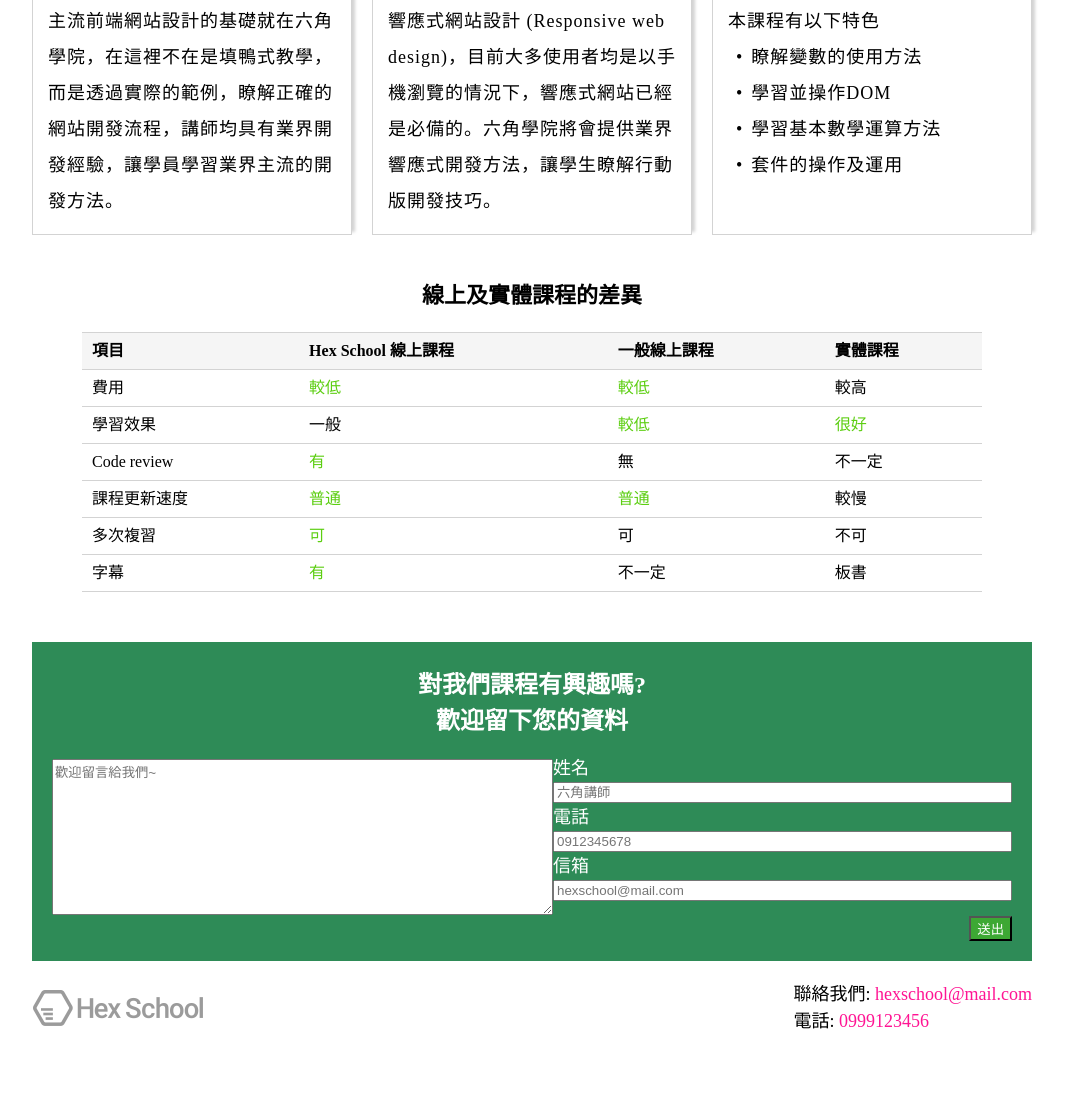
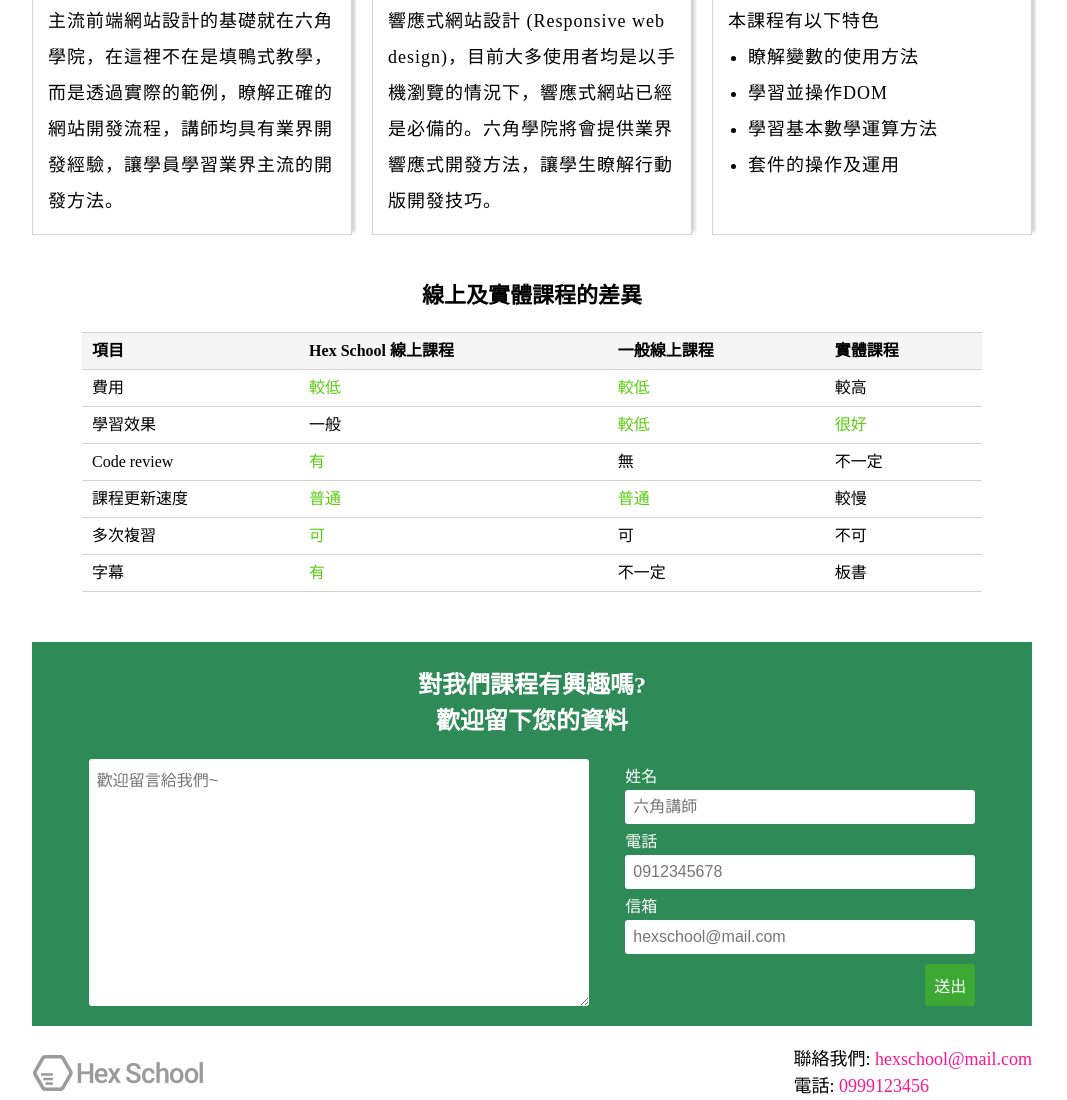
Before and after one commit to hsinstar/hexschool_hw, a plain HTML site: page HW4/index.html in a window 1280 px wide. Shown: the part 696-1796 px from the top of the page, without its empty margins (108-1175 px from the left). Before the commit the page ends 1731 px from the top, so only its background shows below. Drawn offline with Linux system fonts and the light colour scheme.

Commit message:
modify HW4_助教修改建議
* Modify 避免選擇器直接用HTML標籤
* Modify 多用h標籤提升搜尋排名
* Modify 只控制第一層li樣式 item > li
* Add list-style:disc
* Modify 以width來設定textarea寬度
* Modify form寫法優化
   submit_btn:hover {cursor: pointer;}
   .data :not(.submit_btn)
   input::placeholder 改變其樣式
   add .submit_btn {align_self}
* Add a:mail & a:tel

```diff
--- a/HW4/css/htmlweb.css
+++ b/HW4/css/htmlweb.css
@@ -130,7 +130,7 @@ table {
   margin-bottom: 50px;
 }
 
-.banner p {
+.banner h2 {
   position: absolute; /* Position the background text */
   bottom: 35%;
   background: rgba(0, 0, 0, 0.2); /* Black background with 0.2 opacity */
@@ -148,7 +148,7 @@ table {
   margin-bottom: 50px;
 }
 
-.item li {
+.item > li {   /* 只控制第一層 li 樣式 */
   width: 320px;
   border: #d3d3d3 solid 1px;
   box-shadow: 3px -3px 3px #d3d3d3;
@@ -174,44 +174,39 @@ table {
   font-size: 18px;
   line-height: 2;
   letter-spacing: 1px;
-  border: none;
-  padding: 0;
-  box-shadow: none;
 }
 
-.jQueryclass li::before {
-  content: "•";
-  padding-right: 8px;
-  padding-left: 8px;
+.jQueryclass li {
+  list-style: disc;
+  margin-left: 20px;
 }
 
-
 /* compared table */
-.table h2 {
+.compared h2 {
   font-size: 22px;
   font-weight: bold;
   text-align: center;
 }
 
-#compared {
+.compared table {
   border-collapse: collapse;
   width: 90%;
   margin: 25px auto;
 }
 
-#compared th, td {
+.compared table th, td {
   border-top: solid #d3d3d3 1px;
   border-bottom: solid #d3d3d3 1px;
   padding: 10px;
 }
 
-#compared th {
+.compared table th {
   background-color: #f5f5f5;
   font-weight: bold;
   text-align: left;
 }
 
-#compared td span {
+.compared table td span {
   color:	#5cce11;
 }
 
@@ -221,7 +216,7 @@ table {
   margin-top: 50px;
 }
 
-.info h2 {
+.info h3 {
   color: white;
   font-size: 24px;
   font-weight: bold;
@@ -230,29 +225,53 @@ table {
   line-height: 1.5;
 }
 
-form {
+.info form {
   display: flex;
-  justify-content: space-between;
-  font-size: 18px;
+  justify-content: space-evenly;
   padding: 20px;
 }
 
-.data {
-  width: 50%;
+.info textarea {
+  width: 500px;
 }
 
-.data label, #student, #phone, #email {
+.info .data :not(.submit_btn) {
+  width: 350px;
+}
+
+.info .data {
+  display: flex;
+  flex-direction: column;
+}
+
+.info textarea, .data input { /* add textarea & input style */
+  font-size: 16px;
+  border: none;
+  border-radius: 3px;
+  padding: 8px;
+}
+
+.info .data label {
   color: white;
-  display: block;
-  width: 100%;
+  margin-top: 10px;
   margin-bottom: 5px;
 }
 
+.info textarea::placeholder, .data input::placeholder {
+  font-size: 16px;
+}
+
 .data .submit_btn {
+  align-self: flex-end;  /* submit_btn 獨立靠右 */
   background-color: #3fac30e5;
+  border: transparent solid 1px;
   color: white;
+  cursor: pointer;
   margin-top: 10px;
-  float: right;
+}
+
+.data .submit_btn:hover {
+  border: #dfdfdf solid 1px;
 }
 
 /* footer */
--- a/HW4/index.html
+++ b/HW4/index.html
@@ -5,7 +5,7 @@
   <meta charset="UTF-8">
   <meta name="viewport" content="width=device-width, initial-scale=1.0">
   <title>Hex School</title>
-  <link rel="ㄏ" href="img/favicon.ico">
+  <link rel="shortcut icon" href="img/favicon.ico">
   <meta name="description" content="六角學院讓您奠定良好的前端基礎">
   <meta property="og:title" content="六角學院">
   <meta property="og:description" content="六角學院讓您奠定良好的前端基礎">
@@ -43,7 +43,8 @@
         </ul>
       </div>
       <div class="banner">
-        <p>六角學院<br>讓您奠定良好的前端基礎</p>
+        <!--改用h標籤呈現，以提升搜尋排名-->
+        <h2>六角學院<br>讓您奠定良好的前端基礎</h2>
       </div>
     </div>
 
@@ -74,9 +75,9 @@
       </ul>
 
       <!--compared table-->
-      <div class="table">
+      <div class="compared">
         <h2>線上及實體課程的差異</h2>
-        <table id="compared">
+        <table>
           <tr>
             <th>項目</th>
             <th>Hex School 線上課程</th>
@@ -125,11 +126,9 @@
 
     <!--message form-->
     <div class="info">
-      <h2>對我們課程有興趣嗎?<br>歡迎留下您的資料</h2>
+      <h3>對我們課程有興趣嗎?<br>歡迎留下您的資料</h3>
       <form action="/action_page.php">
-        <div class="message">
-          <textarea name="content" id="content" cols="60" rows="10" placeholder="歡迎留言給我們~"></textarea>
-        </div>
+        <textarea name="content" id="content" cols="100" placeholder="歡迎留言給我們~"></textarea>
         <div class="data">
           <label for="student">姓名</label>
           <input type="text" id="student" placeholder="六角講師" name="student">
@@ -149,14 +148,14 @@
     <!--footer-->
     <div class="footer">
       <img src="img/footerLogo.png">
-      <div class="contact">
-        <p>聯絡我們:
-          <a href="#">hexschool@mail.com</a>
-        </p>
-        <p>電話:
-          <a href="#">0999123456</a>
-        </p>
-      </div>
+      <ul class="contact">
+        <li>聯絡我們:
+          <a href="mailto:hexschool@mail.com">hexschool@mail.com</a>
+        </li>
+        <li>電話:
+          <a href="tel:+886-999123456">0999123456</a>
+        </li>
+      </ul>
     </div>
   </div>
 </body>
```
